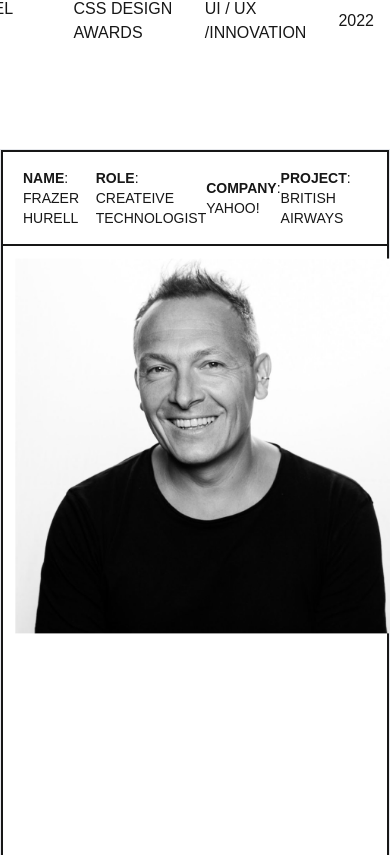
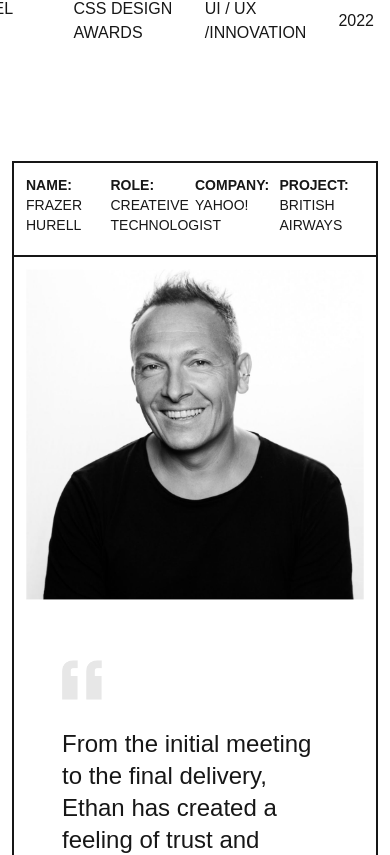
Before and after one commit to code4ju/k-pops, a React (Vite) app: page / in a window 390 px wide. Shown: the part 4689-5544 px from the top of the page. Built offline with nearby package versions, Linux system fonts and the light colour scheme.

Commit message:
refactor Profile.tsx for mobile

```diff
--- a/src/components/Profile.tsx
+++ b/src/components/Profile.tsx
@@ -1,22 +1,22 @@
 export const Profile = () => {
 	return (
 		<>
-			<div className="flex flex-col w-full border">
-				<div className="flex flex-row items-center justify-between px-5 text-sm h-24 border-2 border-neutral-900">
-					<p>
-						<b>NAME</b>: FRAZER HURELL
+			<div className="flex flex-col p-3 justify-center">
+				<div className="flex w-full p-3 items-stretch text-sm h-24 border-2 border-neutral-900">
+					<p className="flex flex-col w-1/4">
+						<b>NAME:</b> FRAZER HURELL
 					</p>
-					<p>
-						<b>ROLE</b>: CREATEIVE TECHNOLOGIST
+					<p className="flex flex-col w-1/4">
+						<b>ROLE:</b> CREATEIVE TECHNOLOGIST
 					</p>
-					<p>
-						<b>COMPANY</b>: YAHOO!
+					<p className="flex flex-col w-1/4">
+						<b>COMPANY:</b> YAHOO!
 					</p>
-					<p>
-						<b>PROJECT</b>: BRITISH AIRWAYS
+					<p className="flex flex-col w-1/4">
+						<b>PROJECT:</b> BRITISH AIRWAYS
 					</p>
 				</div>
-				<div className="flex flex-row border-2 border-neutral-900 border-t-0">
+				<div className="flex flex-col border-2 border-neutral-900 border-t-0">
 					<img
 						className="h-max m-3"
 						src="./img/assets/Frazer-hurrell-p-1080.png"
@@ -24,11 +24,11 @@ export const Profile = () => {
 					/>
 					<div className="flex flex-col p-12 gap-7">
 						<img
-							className="opacity-10 max-w-20 max-h-20"
+							className="opacity-10 max-w-10 max-h-10"
 							src="./img/assets/quotes.png"
 							alt=""
 						/>
-						<p className="text-4xl font-thin">
+						<p className="text-2xl font-thin">
 							From the initial meeting to the final delivery,
 							Ethan has created a feeling of trust and delivered
 							everything we asked of him. The quality of his work
```
